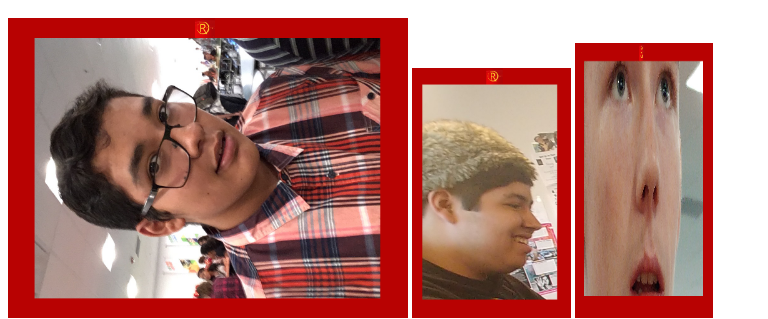
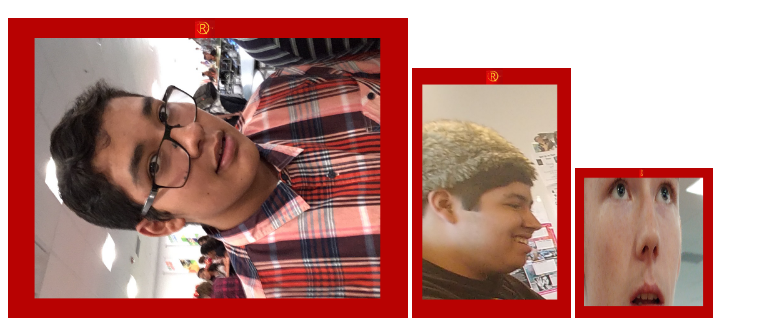
Before and after one commit to jtassinari/jtassinari.github.io, a plain HTML site: page my_website/portfolio.html in a window 1280 px wide. Shown: the part 730-1049 px from the top of the page, without its empty margins (0-768 px from the left). Drawn offline with Linux system fonts and the light colour scheme.

Commit message:
Initial commit

```diff
--- a/my_website/portfolio.html
+++ b/my_website/portfolio.html
@@ -24,7 +24,7 @@
     <h1> Filter Project </h1>
     <img src="Dan_framed.png" height="300">
      <img src="Noel_framed.png" height ="250">
-     <img src="Shen_framed.png" height="275" width="138">
+     <img src="Shen_framed.png" height="150" width="138">
 
     <br>
     <a target="_blank" href="https://scratch.mit.edu">
```
